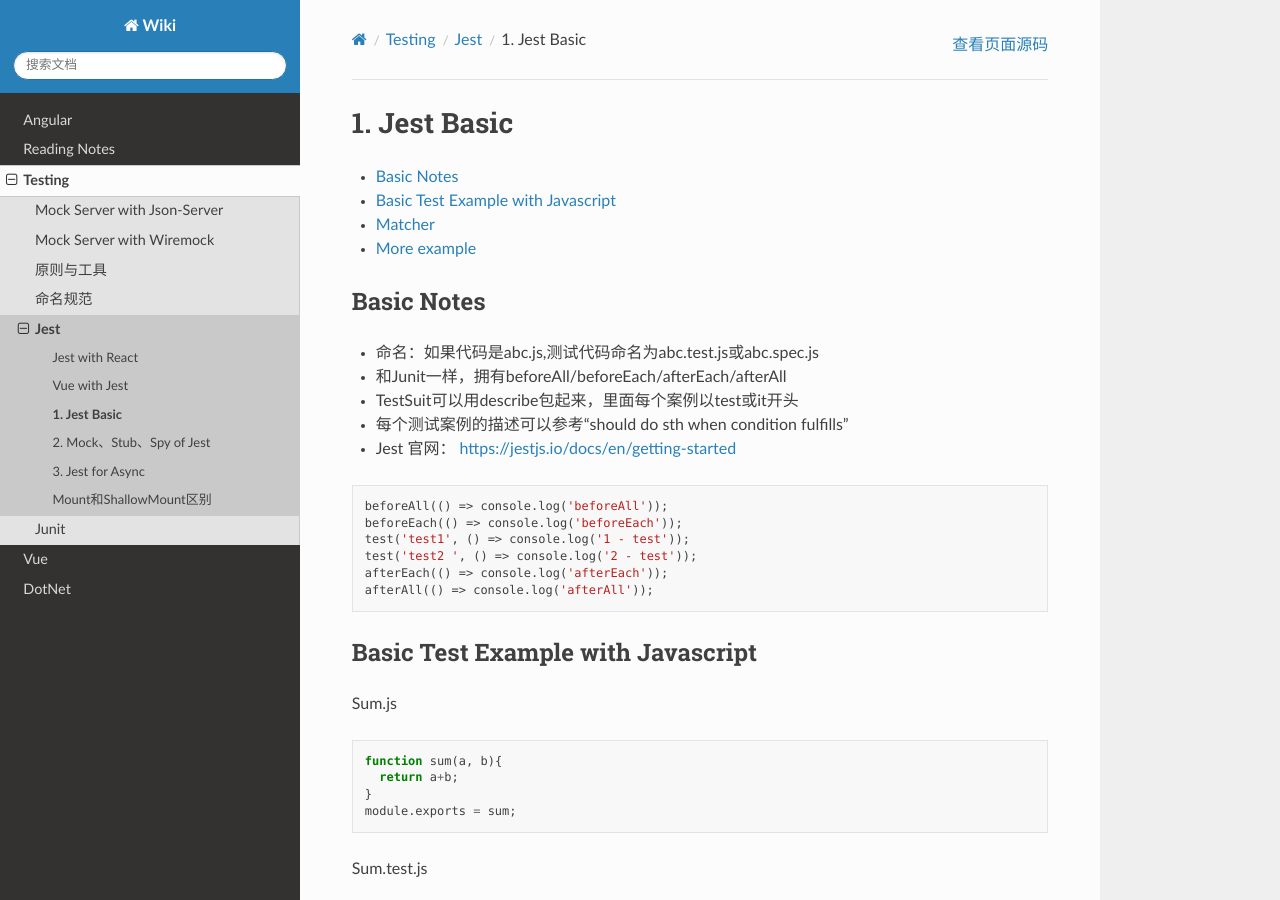
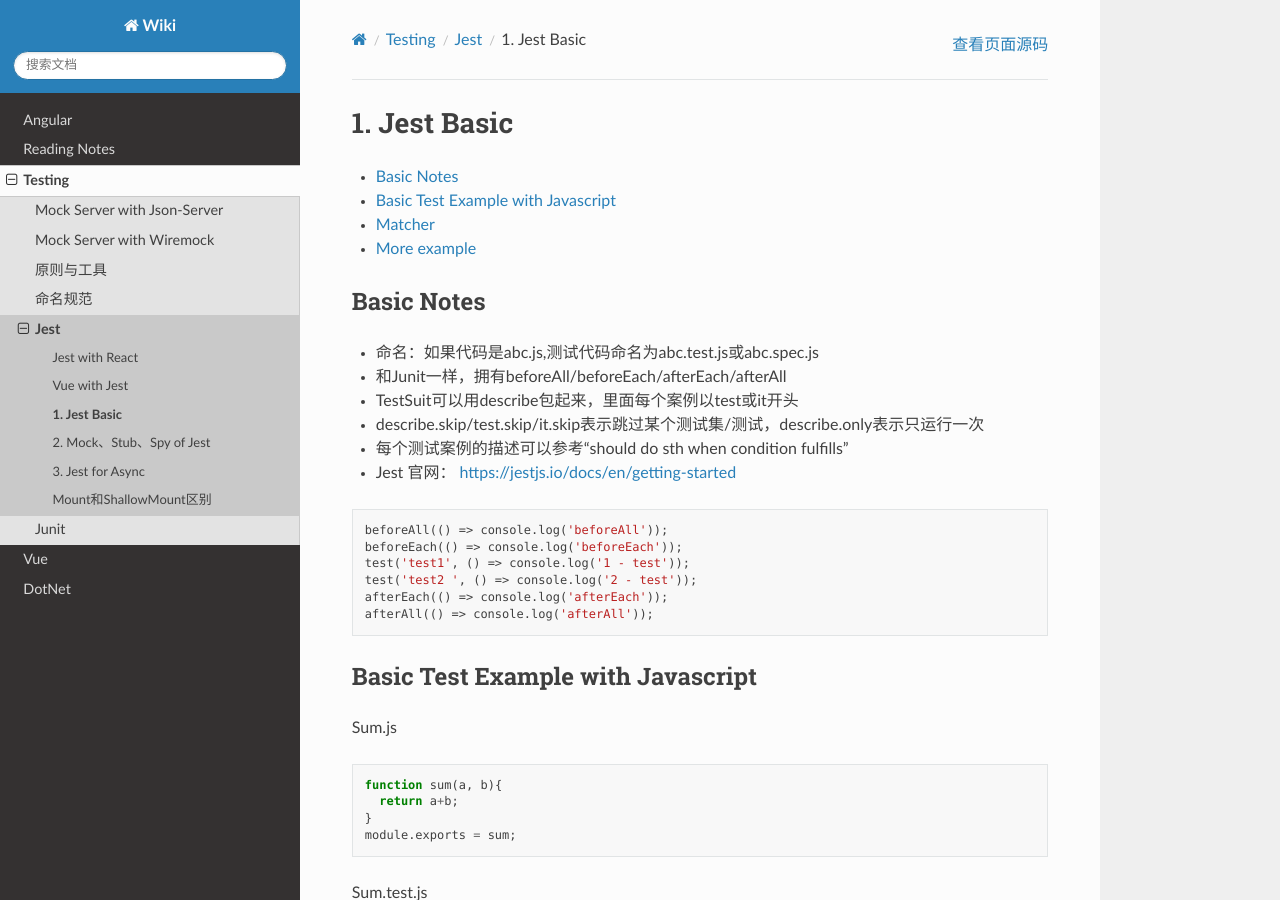
Before and after one commit to abigail830/Sphinx_wiki, a Sphinx documentation site: the page built from source/Testing/Jest/Jest1.rst, in a window 1280 px wide and 900 px high. Built offline with Sphinx 7.4.7 and the Read the Docs theme 2.0.0, drawn with Linux system fonts in a browser that asks for light colours.

Commit message:
Update Jest1.rst

```diff
--- a/source/Testing/Jest/Jest1.rst
+++ b/source/Testing/Jest/Jest1.rst
@@ -11,6 +11,7 @@ Basic Notes
 * 命名：如果代码是abc.js,测试代码命名为abc.test.js或abc.spec.js
 * 和Junit一样，拥有beforeAll/beforeEach/afterEach/afterAll
 * TestSuit可以用describe包起来，里面每个案例以test或it开头
+* describe.skip/test.skip/it.skip表示跳过某个测试集/测试，describe.only表示只运行一次
 * 每个测试案例的描述可以参考“should do sth when condition fulfills"
 * Jest 官网： https://jestjs.io/docs/en/getting-started
 
```
